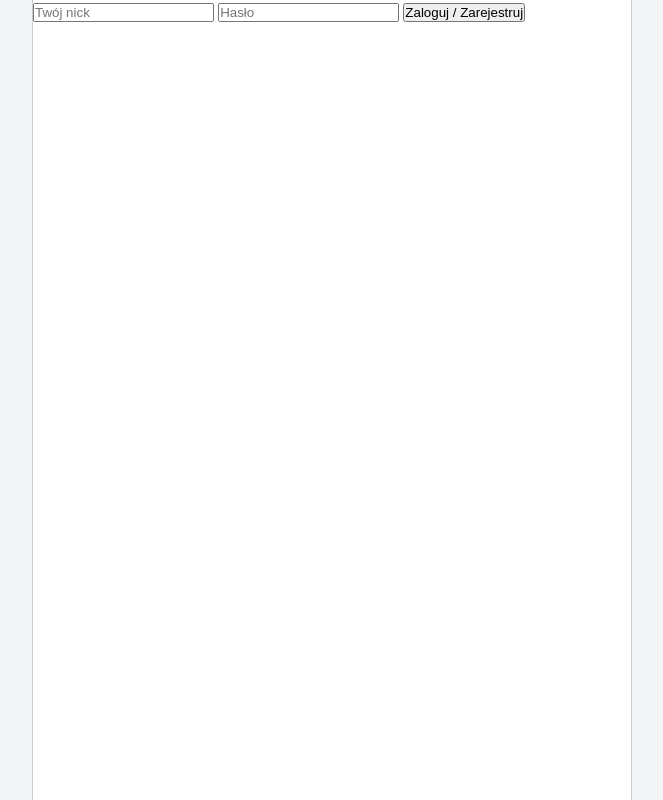
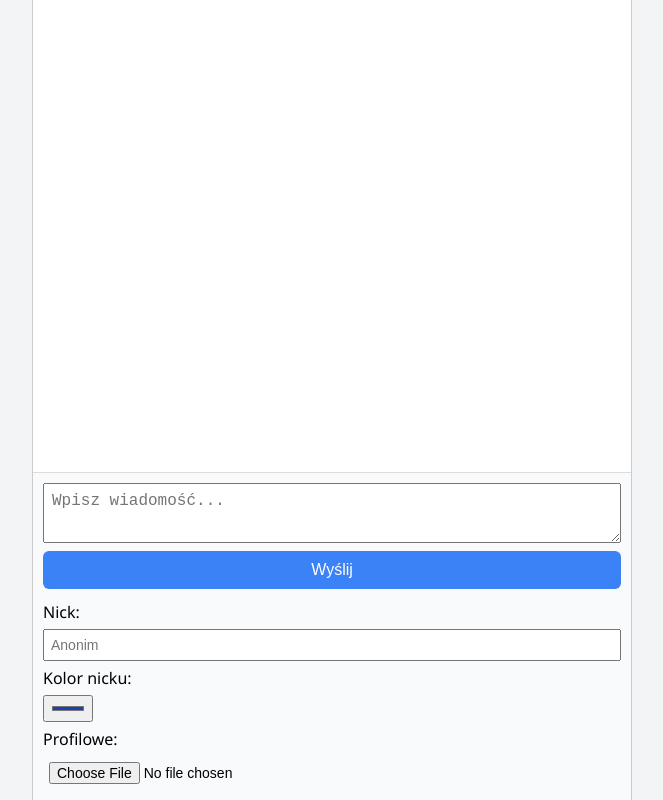
Before and after one commit to globalchatpl/globalchatpl.github.io, a plain HTML site: page index.html in a window 1280 px wide. Shown: the whole page, without its empty margins (308-971 px from the left). Drawn offline with Linux system fonts and the light colour scheme; no server answers.

Commit message:
Update index.html

```diff
--- a/index.html
+++ b/index.html
@@ -8,21 +8,27 @@
 </head>
 <body>
   <div class="chat-wrapper">
-    <div class="login-area">
-      <input type="text" id="login-nick" placeholder="Twój nick" maxlength="20" />
-      <input type="password" id="login-password" placeholder="Hasło" maxlength="32" />
-      <button id="loginBtn">Zaloguj / Zarejestruj</button>
-    </div>
 
-    <div id="chat" style="display:none;">
-      <div id="messages" class="messages"></div>
+    <div id="messages" class="messages"></div>
 
+    <div class="form-section">
       <div class="input-area">
-        <input type="color" id="color" value="#1e40af" />
         <textarea id="message" placeholder="Wpisz wiadomość..." maxlength="200"></textarea>
         <button id="sendBtn">Wyślij</button>
       </div>
+
+      <div class="settings">
+        <label>Nick:</label>
+        <input type="text" id="nick" maxlength="20" placeholder="Anonim" />
+
+        <label>Kolor nicku:</label>
+        <input type="color" id="color" value="#1e40af" />
+
+        <label>Profilowe:</label>
+        <input type="file" id="avatar" accept="image/*" />
+      </div>
     </div>
+
   </div>
 
   <script src="script.js"></script>
```
